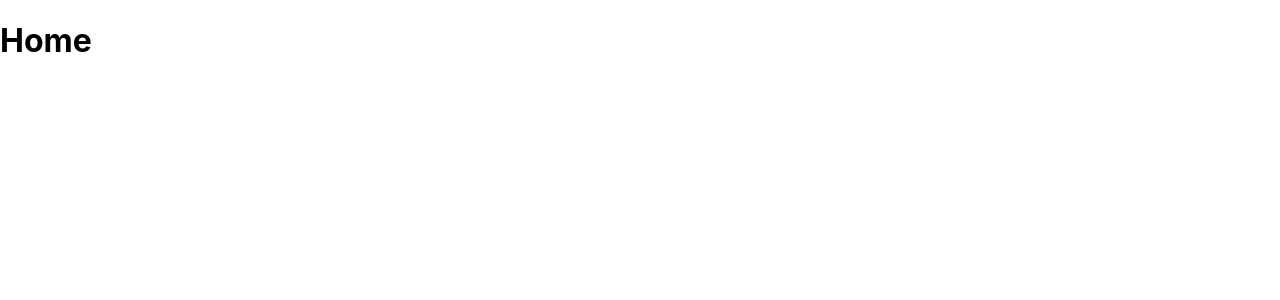
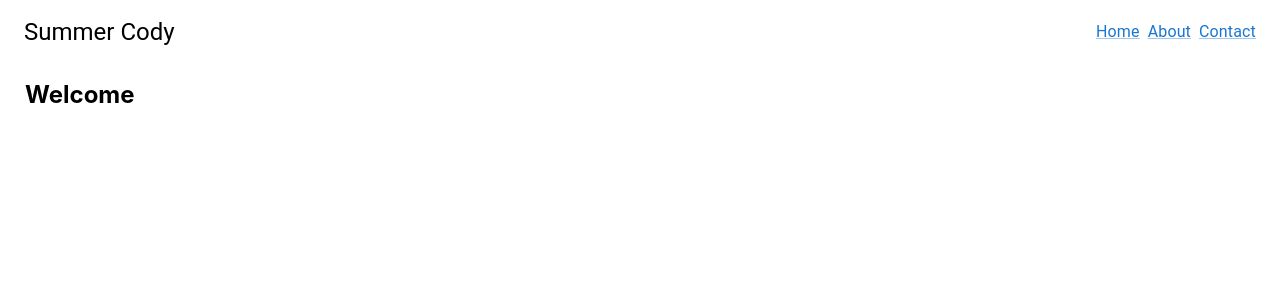
Before and after one commit to summercody/summercody.github.io, a React (Create React App) app: page / in a window 1280 px wide. Shown: the top 300 px of the page. Built offline with nearby package versions, Linux system fonts and the light colour scheme.

Commit message:
Fixing routing issues for gh

```diff
--- a/src/App.js
+++ b/src/App.js
@@ -10,6 +10,7 @@ import PageRoutes from './components/routes'
 function App() {
   return (
     <div className="App">
+      <HeaderBar />
       <PageRoutes />
     </div>
   );
--- a/src/components/header.js
+++ b/src/components/header.js
@@ -4,26 +4,32 @@ import Box from '@mui/material/Box';
 import Toolbar from '@mui/material/Toolbar';
 import Typography from '@mui/material/Typography';
 import Button from '@mui/material/Button';
-import { Link } from '@mui/material';
+import { Link as RouterLink } from 'react-router-dom';
+import Link from '@mui/material/Link';
 
 
-export default function HeaderBar(){
+export default function HeaderBar(title){
     return (
         <Box sx={{ flexGrow: 1 }}>
           <AppBar position="fixed" elevation={0} style={{
             backgroundColor: "transparent",
           }}>
             <Toolbar style={{
-              color: "#000000"
-
+              color: "#000000",
+              gap: "8px"
             }}>
               <Typography variant="h5" component="div" sx={{ flexGrow: 1 }}>
                 Summer Cody
               </Typography>
               <Typography>
-                <Link href="/about">Click Me</Link>
+                <Link component={RouterLink} to="/">Home</Link>
               </Typography>
-              <Button color="inherit">Login</Button>
+              <Typography>
+                <Link component={RouterLink} to="/about">About</Link>
+              </Typography>
+              <Typography>
+                <Link component={RouterLink} to="/contact">Contact</Link>
+              </Typography>
             </Toolbar>
           </AppBar>
         </Box>
--- a/src/components/routes.js
+++ b/src/components/routes.js
@@ -1,4 +1,4 @@
-import { BrowserRouter, Route, Routes} from 'react-router-dom';
+import { HashRouter, Route, Routes} from 'react-router-dom';
 import About from '../pages/about';
 import Contact from '../pages/contact';
 import Home from '../pages/home';
@@ -6,12 +6,10 @@ import Home from '../pages/home';
 
 export default function PageRoutes(){
     return(
-    <BrowserRouter>
         <Routes>
-        <Route path="/" element={<Home />} />
-        <Route path="/about" element={<About />} />
-        <Route path="/contact" element={<Contact />} />
+            <Route exact path="/" element={<Home />} />
+            <Route path="/about" element={<About />} />
+            <Route path="/contact" element={<Contact />} />
         </Routes>
-    </BrowserRouter>
     )
 }
--- a/src/index.js
+++ b/src/index.js
@@ -3,10 +3,13 @@ import ReactDOM from 'react-dom';
 import './index.css';
 import App from './App';
 import reportWebVitals from './reportWebVitals';
+import { HashRouter } from 'react-router-dom';
 
 ReactDOM.render(
   <React.StrictMode>
+    <HashRouter>
     <App />
+    </HashRouter>
   </React.StrictMode>,
   document.getElementById('root')
 );
--- a/src/pages/about.js
+++ b/src/pages/about.js
@@ -1,5 +1,5 @@
 import React from 'react';
 
 export default function About() {
-  return <h2 style={{ marginTop: '80px'}}>About Me</h2>;
+  return <h2 style={{ marginTop: '80px', marginLeft: '25px' }}>About Me</h2>;
 }
--- a/src/pages/contact.js
+++ b/src/pages/contact.js
@@ -1,5 +1,5 @@
 import React from 'react';
 
 export default function Contact() {
-  return <h2>Contact Me</h2>;
+  return <h2 style={{ marginTop: '80px', marginLeft: '25px' }}>Contact Me</h2>;
 }
--- a/src/pages/home.js
+++ b/src/pages/home.js
@@ -3,6 +3,6 @@
 
 export default function Home() {
     return (
-        <h1>Home</h1>
+        <h2 style={{ marginTop: '80px', marginLeft: '25px' }}>Welcome</h2>
     )
 }
```
